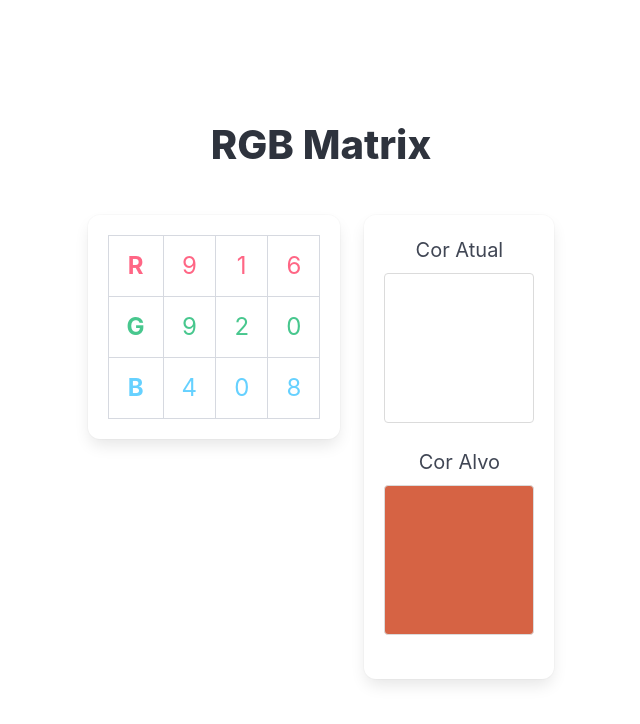
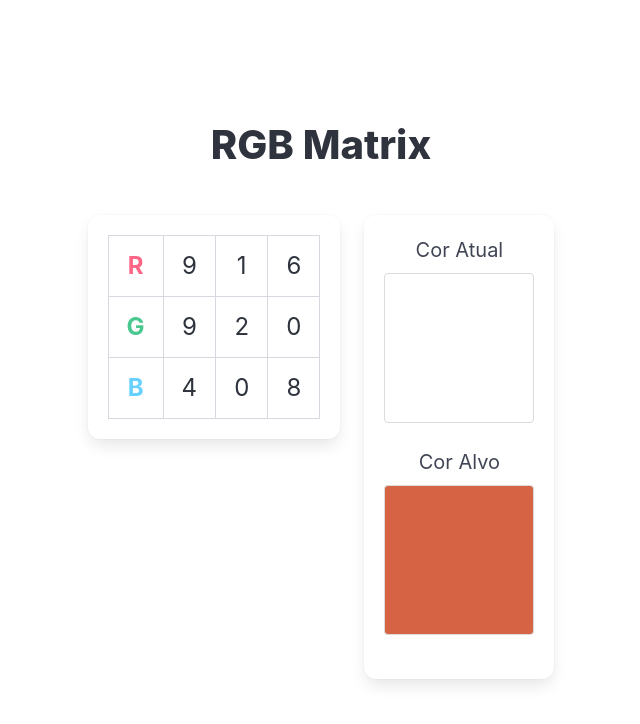
Before and after one commit to guindani-davi/rgb-guesser, a Next.js app: page / in a window 1280 px wide. Both pictures are taken after a click on the button "Jogar". Shown: the top 724 px of the page, without its empty margins (319-959 px from the left). Built offline with nearby package versions, Linux system fonts and the light colour scheme.

Commit message:
fix: fix cells colors

```diff
--- a/components/MatrixGrid.tsx
+++ b/components/MatrixGrid.tsx
@@ -16,30 +16,30 @@ interface MatrixCellProps {
 	isSelected: boolean;
 	isAdjacent: boolean;
 	onClick: () => void;
-	channelColor: string;
 }
 
 function MatrixCell({
 	value,
 	isSelected,
 	isAdjacent,
-	onClick,
-	channelColor
+	onClick
 }: MatrixCellProps): JSX.Element {
-	const getCellStyle = () => {
+	const getCellClasses = () => {
+		let classes = "has-text-centered is-size-4";
+
 		if (isSelected) {
-			return { backgroundColor: '#48c774', cursor: 'pointer' };
+			classes += " has-background-success has-text-white";
+		} else if (isAdjacent) {
+			classes += " has-background-warning has-text-dark";
 		}
-		if (isAdjacent) {
-			return { backgroundColor: '#ffdd57', cursor: 'pointer' };
-		}
-		return { cursor: 'pointer' };
+
+		return classes;
 	};
 
 	return (
 		<td
-			className={`has-text-centered is-size-4 has-text-${channelColor}`}
-			style={getCellStyle()}
+			className={getCellClasses()}
+			style={{ cursor: 'pointer' }}
 			onClick={onClick}
 		>
 			{value}
@@ -105,7 +105,6 @@ export function MatrixGrid({
 						isSelected={isSelected}
 						isAdjacent={isAdjacent}
 						onClick={() => onCellClick(position)}
-						channelColor={channelColor}
 					/>
 				);
 			})}
```
